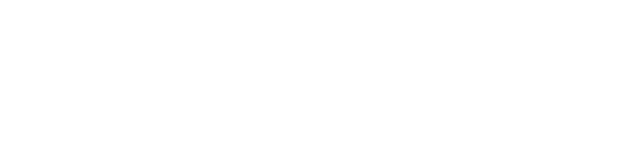
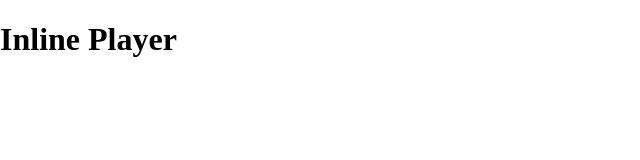
Before and after one commit to VadimBrodsky/TestPages, a plain HTML site: page players/prod/inline.html in a window 1280 px wide. Shown: the whole page, without its empty margins (0-640 px from the left). Drawn offline with Linux system fonts and the light colour scheme.

Commit message:
Add style

```diff
--- a/players/prod/inline.html
+++ b/players/prod/inline.html
@@ -4,8 +4,20 @@
     <meta charset="utf-8" />
     <meta name="viewport" content="width=device-width" />
     <title>Inline Player</title>
+    <style type="text/css" media="screen">
+      body {
+        margin: 0;
+        padding: 0;
+      }
+      #player {
+        width: 100%;
+      }
+    </style>
   </head>
   <body>
-    <script type="text/javascript" id="vidyard_embed_code_DS4vqdSML8M3nPUzUCULVE" src="//play.vidyard.com/DS4vqdSML8M3nPUzUCULVE.js?v=3.1.1&type=inline&preview=1"></script>
+    <div id="player">
+      <h1>Inline Player</h1>
+      <script type="text/javascript" id="vidyard_embed_code_DS4vqdSML8M3nPUzUCULVE" src="//play.vidyard.com/DS4vqdSML8M3nPUzUCULVE.js?v=3.1.1&type=inline&preview=1"></script>
+    </div>
   </body>
 </html>
```
